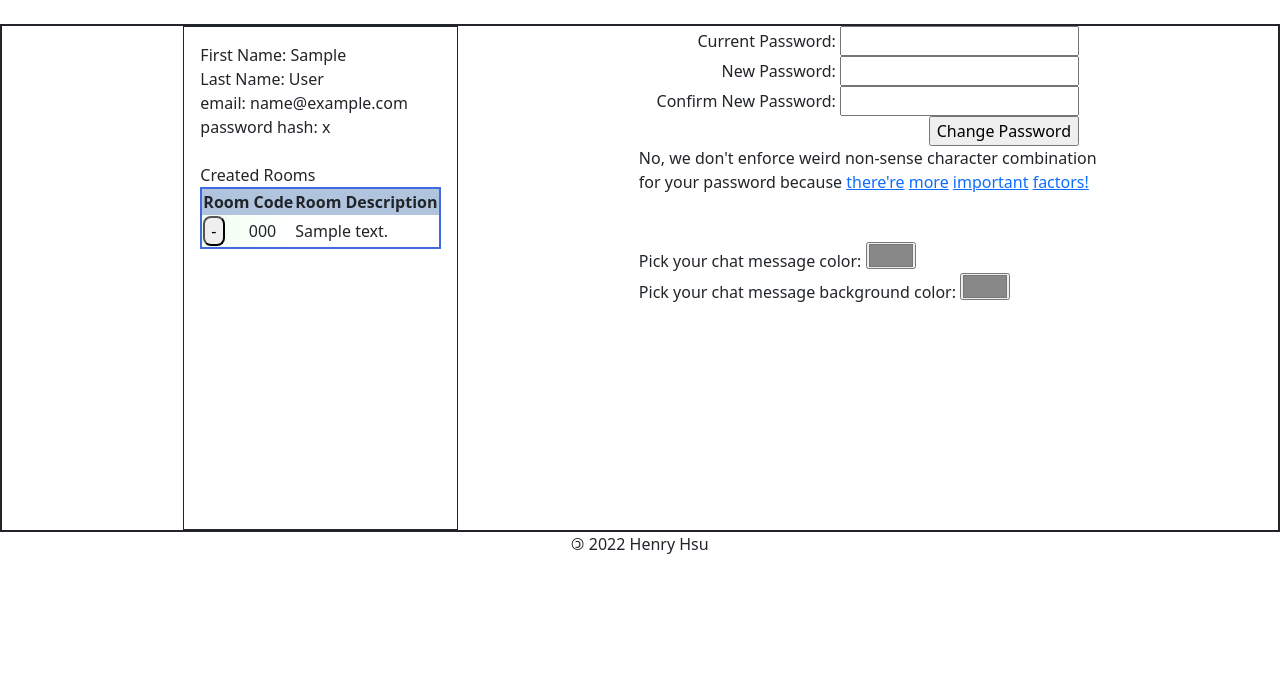
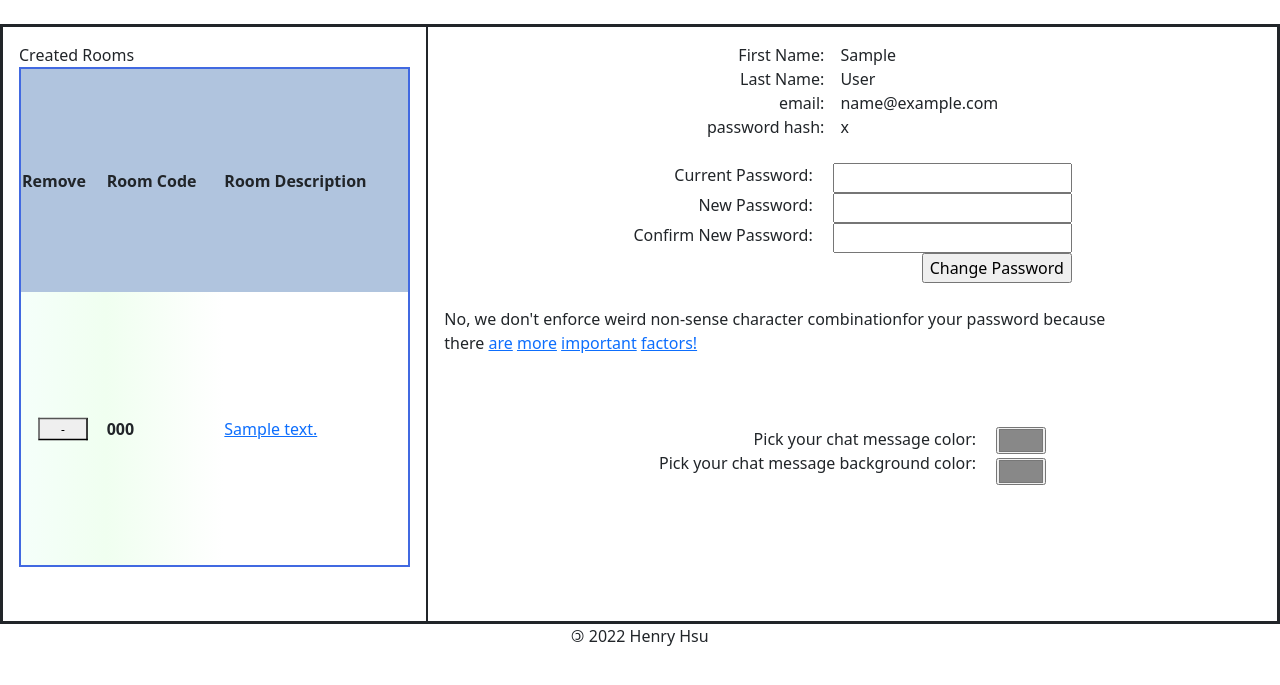
Before and after one commit to henryh28/HackBright_Capstone, a Flask app: page /view_user_profile in a window 1280 px wide. Shown: the part 56-741 px from the top of the page. Run offline with Flask 2, Linux system fonts and the light colour scheme; the visitor is signed in with stand-in values (Sample User, id 1); tables that the repository leaves empty hold one stand-in row (values such as "Sample post"); some libraries are stand-ins or nearby versions.

Commit message:
Reorganized user profile page

```diff
--- a/server.py
+++ b/server.py
@@ -349,28 +349,28 @@ def add_choice():
 #        poster_url = "https://image.tmdb.org/t/p/original" + details['poster_path']  // list slicing error for details['poster_path']
         for movie in data['results']:
             details.append({"data": [movie['title'], choice_type, event_id, room_code]})
+        return jsonify(details)
 
-        return jsonify(details)
     elif choice_type == "tv":
         for item in data['results']:
             details.append({"data": [item['name'], choice_type, event_id, room_code]})
+        return jsonify(details)
 
-        return jsonify(details)
     elif choice_type == "boardgame":
         for item in data['games']:
             details.append({"data": [item['name'], choice_type, event_id, room_code]})
-
         return jsonify(details)
 #        return render_template("room.html", room = room, search_results = details, choice_type=choice_type)
+
     elif choice_type == "vgame":
         for item in data['results']:
             details.append({"data": [item['name'], choice_type, event_id, room_code]})
+        return jsonify(details)
+
+    elif choice_type == "custom":
+        details.append({"data": [title, choice_type, event_id, room_code]})
 
         return jsonify(details)
-    elif choice_type == "custom":
-        details.append({"title": title})
-
-        return render_template("room.html", room = room, search_results = details, choice_type = choice_type)
 
 
 # Remove existing choice from a room/event
--- a/static/css/styles.css
+++ b/static/css/styles.css
@@ -50,6 +50,13 @@ input[type='radio'] {
 
 
 /* Flex container related */
+
+.grid_containger {
+    display: grid;
+    grid-template-columns: 2fr 3fr 2fr;
+}
+
+
 .flex_container {
     display: flex;
     justify-content: space-evenly;
@@ -277,7 +284,6 @@ input[type='radio'] {
 /* User Profile Related */
 
 .user_created_rooms {
-    height: 350px;
     overflow-y: auto;
 }
 
@@ -297,7 +303,16 @@ th, td {
     border: 2px double royalblue;
 }
 
+.td_remove {
+    background-image: linear-gradient(to right, mintcream, honeydew);
+}
+
 .td_room_code {
     background-image: linear-gradient(to right, honeydew, white);
 
 }
+
+.btn_table_remove {
+    transform: scale(0.75);
+    width: 80%;
+}
--- a/templates/view_profile.html
+++ b/templates/view_profile.html
@@ -5,32 +5,28 @@
 
 {% block body %}
 
-    <div class="flex_container">
-        <div class="vertical_flex">
-            <div class="user_info_details">
-                First Name: {{ user.first_name }} <br>
-                Last Name: {{ user.last_name }} <br>
-                email: {{ user.email }} <br>
-                password hash: {{ user.password }} <br>
-            </div><br>
+    <div class="flex_container" style="height: 600px;">
+        <div class="vertical_flex col-md-4">
 
+            <span>Created Rooms</span>
             <div class="user_created_rooms">
-                <span>Created Rooms</span>
-
                 <form method="POST">
-                    <table>
+                    <table style="height: 500px;">
 
                         <tr>
+                            <th>Remove</th>
                             <th>Room Code</th>
                             <th>Room Description</th>
                         </tr>
                         {% for room in user.rooms %}
                         <tr>
+                            <td class="td_remove" style="text-align: center;">
+                                <button type="submit" class="btn_table_remove" formaction = "/remove_event" name="event_id" value="{{ room.event_id }}"> - </button>
+                            </td>
                             <td class="td_room_code">
-                                <button type="submit" class="btn_remove" formaction = "/remove_event" name="event_id" value="{{ room.event_id }}"> - </button>
-
-                                &emsp; {{ room.room_code }}</td>
-                            <td>{{ room.description }}</td>
+                                <strong>{{ room.room_code }}</strong>
+                            </td>
+                            <td><a href = "/room/{{ room.room_code }}">{{ room.description }}</a></td>
                         </tr>
                         {% endfor %}
                     </table>
@@ -40,35 +36,72 @@
 
         </div> <!-- Closes .vertical_flex -->
 
-        <div class="vertical_flex_min edit_details">
+        <div class="vertical_flex">
             <div class="flex_container_min">
+                <div class="vertical_flex_min">
+                    First Name: <br>
+                    Last Name:  <br>
+                    email: <br>
+                    password hash: <br>
+                </div>
+
+                <div class="vertical_flex_min" style="text-align: left; padding-left: 1em;">
+                    {{ user.first_name }} <br>
+                    {{ user.last_name }} <br>
+                    {{ user.email }} <br>
+                    {{ user.password }} <br>
+                </div>
+            </div><br>
+
+            <div class="flex_container_min">
+                    <div class="vertical_flex_min">
                         <form action="/view_user_profile" method="POST">
-                    <label>Current Password:</label> <input type="text" name="current_pw" maxlength="50"><br>
-                    <label>New Password:</label> <input type="text" name="new_pw" minlength="8" maxlength="50"><br>
-                    <label>Confirm New Password:</label> <input type="text" name="confirm_new_pw" minlength="8" maxlength="50"><br>
+                        <label style="height: 30px;">Current Password:</label><br>
+                        <label style="height: 30px;">New Password:</label><br>
+                        <label style="height: 30px;">Confirm New Password:</label> <br>
+                    </div>
+
+                    <div class="vertical_flex_min">
+                        &emsp; <input type="text" name="current_pw" maxlength="50"><br>
+                        &emsp; <input type="text" name="new_pw" minlength="8" maxlength="50"><br>
+                        &emsp; <input type="text" name="confirm_new_pw" minlength="8" maxlength="50"><br>
                         <input type="submit" value="Change Password">
+
                         </form>
                     </div>
 
-            No, we don't enforce weird non-sense character combination <br>
-            for your password because <a href="https://www.explainxkcd.com/wiki/index.php/936:_Password_Strength">there're</a>
+            </div>
+            <br>
+
+            <div class="col-md-10">
+                No, we don't enforce weird non-sense character combinationfor your password because there
+                 <a href="https://www.explainxkcd.com/wiki/index.php/936:_Password_Strength">are</a>
                 <a href="https://gizmodo.com/the-guy-who-invented-those-annoying-password-rules-now-1797643987">more</a>
                 <a href="https://www.technologyreview.com/2015/10/19/165746/youve-been-misled-about-what-makes-a-good-password/">important</a>
                 <a href="https://www.eventsentry.com/blog/2011/08/why-complex-passwords-can-be-i.html">factors!</a>
 
+            </div>
+
             <br><br><br>
-            <div>
 
-                Pick your chat message color:
-                <input id="chat_color_picker" type="color" value={{ user.chat_color }} onchange=change_chat_color(this.value)>
+            <div class="flex_container_min">
+
+                <div class="vertical_flex_min">
+                    Pick your chat message color: <br>
+                    Pick your chat message background color:
+
+                </div>
+
+                <div class="vertical_flex_min">
+                    &emsp; <input id="chat_color_picker" type="color" value={{ user.chat_color }} onchange=change_chat_color(this.value)>
                     <br>
-                Pick your chat message background color:
-                <input id="chat_bg_color_picker" type="color" value={{ user.chat_bg_color }} onchange=change_chat_bg_color(this.value)>
-                <br>
+                    &emsp; <input id="chat_bg_color_picker" type="color" value={{ user.chat_bg_color }} onchange=change_chat_bg_color(this.value)>
+
+                </div>
 
             </div>
 
 
-        </div>
+        </div> <!-- Closes .flex_container_min -->
     </div> <!-- Closes .flex_container -->
 {% endblock %}
```
Lines whose indentation alone changed are shown as unchanged.
